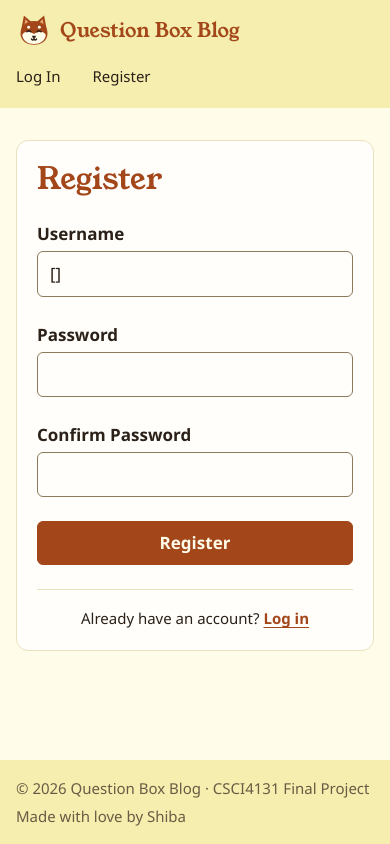
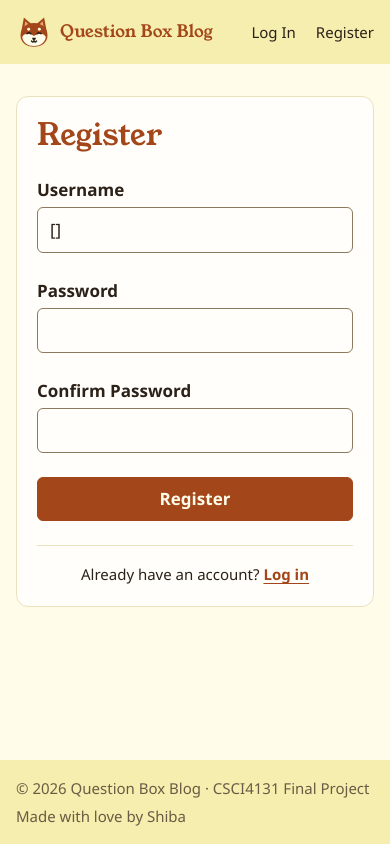
Before and after one commit to XingjianWang001/csci4821_tech_talk_demo, a Node project: template views/register.pug in a window 390 px wide. Run offline with Node 20 templates, Linux system fonts and the light colour scheme; the template is opened without the code that fills it, so the values that code supplies are empty; some web fonts are replaced.

Commit message:
feat(adapt): One-row phone header, compact hero, flash above the hero
Under 520px the header stays on one row: guests keep the brand name at
body size with Log In and Register; signed-in visitors see the mark, the
username, the Admin badge, New and Log Out, with the hidden words kept
in the accessible names. The home hero shrinks its mark and lede, and
the flash now renders right under the header on every page.

Co-Authored-By: Claude Opus 5.5 <noreply@anthropic.com>

```diff
--- a/resources/css/main.css
+++ b/resources/css/main.css
@@ -90,6 +90,7 @@
   --panel-pad: clamp(20px, 4vw, 40px);
   --column: 760px;
   --column-narrow: 440px;
+  --mark-hero-compact: 48px;  /* home hero mark on a phone */
 
   --radius-badge: 3px;
   --radius-control: 6px;
@@ -347,20 +348,63 @@ main:focus {
   text-underline-offset: 0.35em;
 }
 
-/* Stack the header in a narrow window (phone, half-width screen share). */
+.welcome-name {
+  overflow: hidden;
+  text-overflow: ellipsis;
+  white-space: nowrap;
+}
+
+/* A narrow window (phone, half-width screen share) keeps the header on one
+ * row: tighter links, the brand name at body size for guests, and for a
+ * signed-in visitor the Shiba mark, the username, the Admin badge, "New"
+ * and Log Out. Hidden words stay in the accessible names. */
 @container (max-width: 520px) {
   .navbar-inner {
-    flex-direction: column;
-    align-items: flex-start;
+    flex-wrap: nowrap;
+    gap: var(--space-3);
+  }
+
+  .nav-brand {
+    flex: none;
+  }
+
+  .nav-brand-name {
+    font-size: var(--text-base);
   }
 
   .nav-right {
-    margin-left: calc(-1 * var(--space-3));
+    flex-wrap: nowrap;
+    min-width: 0;
+    gap: var(--space-1);
+    margin-right: calc(-1 * var(--space-2));
+  }
+
+  .nav-link {
+    padding-inline: var(--space-2);
   }
 
   .nav-user {
-    flex-basis: 100%;
-    margin: 0 0 0 var(--space-3);
+    min-width: 0;
+    margin-right: var(--space-1);
+  }
+
+  .welcome {
+    display: flex;
+    min-width: 0;
+  }
+
+  .admin-badge {
+    flex: none;
+  }
+
+  .nav-compact-hide,
+  .navbar-inner--user .nav-brand-name {
+    position: absolute;
+    width: 1px;
+    height: 1px;
+    overflow: hidden;
+    clip-path: inset(50%);
+    white-space: nowrap;
   }
 }
 
--- a/views/index.pug
+++ b/views/index.pug
@@ -1,4 +1,8 @@
 extends layout
+
+block vars
+    //- The flash joins the band when a hero follows it.
+    - var hasHero = true
 
 block hero
     //- The home page's one bold moment: the header band carries on into a
@@ -8,7 +12,7 @@ block hero
             +shibaMark({size: 120, className: 'home-hero-mark'})
             .home-hero-text
                 h1#home-title Question Boxes
-                p.home-hero-lede Blog posts that start a conversation. Someone writes one, and readers answer in the comments.
+                p.home-hero-lede Blog posts that start a conversation.#[span.home-hero-lede-more  Someone writes one, and readers answer in the comments.]
 
 block content
 
```
Also changed, not shown: other parts of resources/css/main.css (+47 -1 lines), views/layout.pug (+16 -8 lines).
